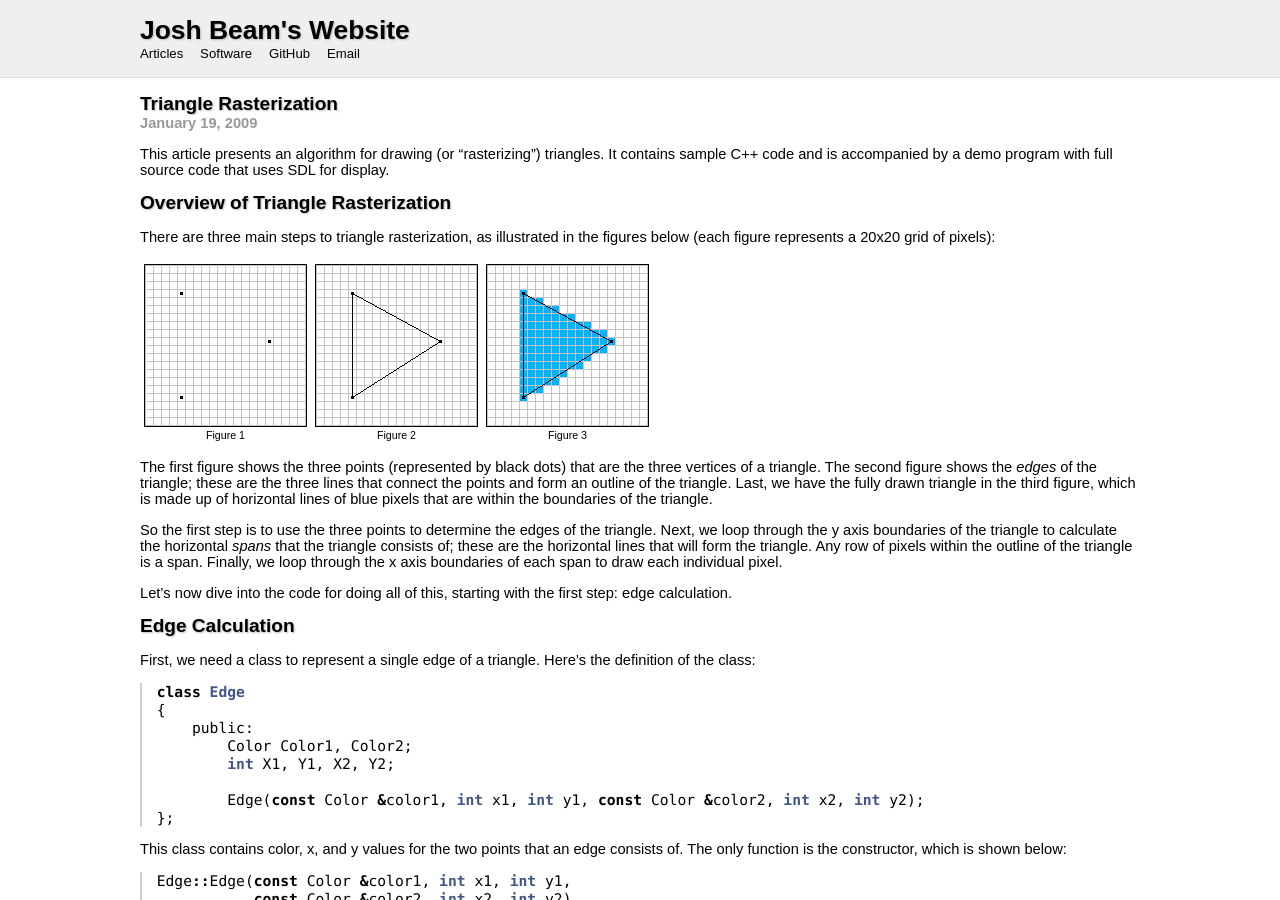
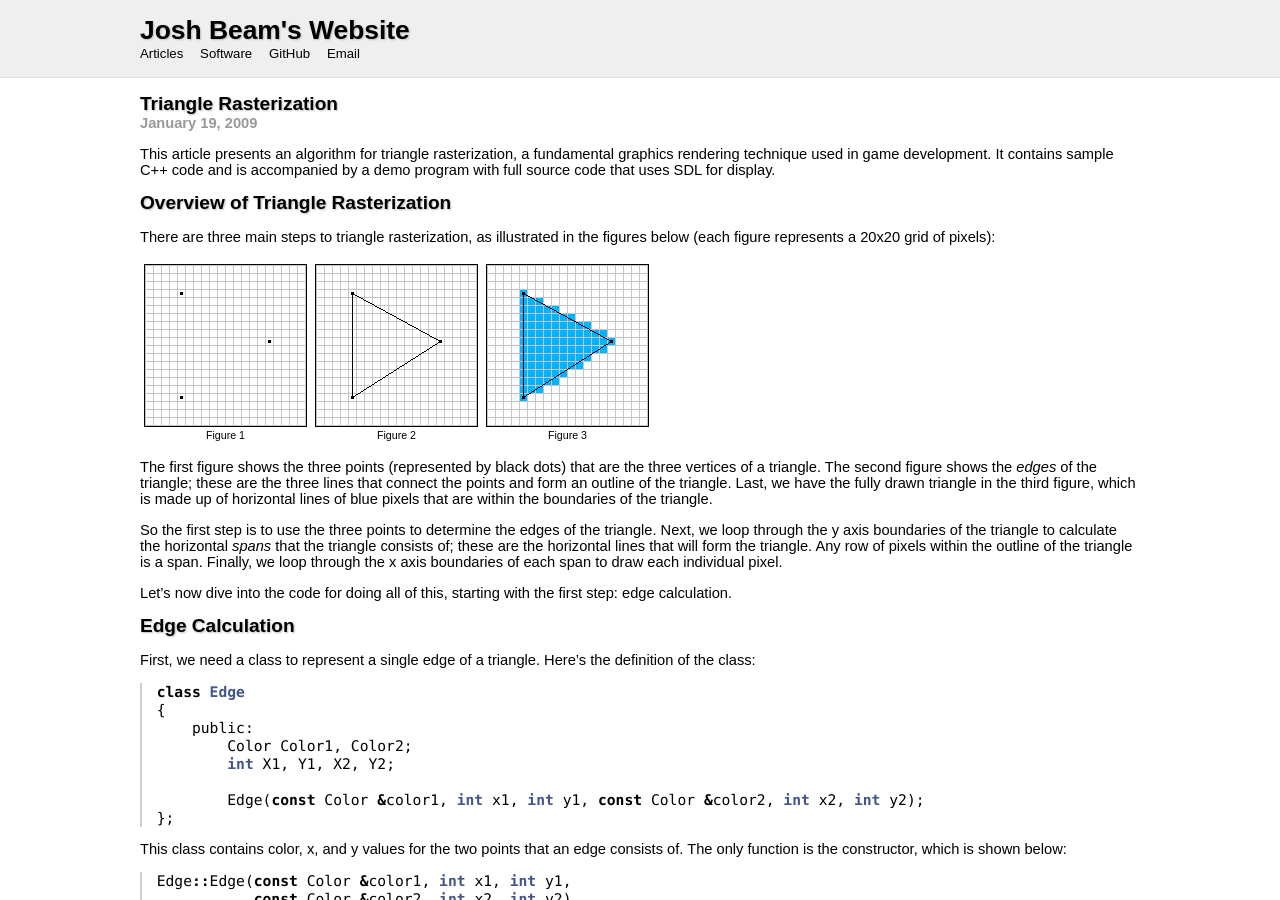
Before and after one commit to joshb/joshb.github.io, a Jekyll site: the page built from articles/triangle_rasterization/index.md, in a window 1280 px wide and 900 px high. Built offline with Jekyll 4.4.1, drawn with Linux system fonts in a browser that asks for light colours.

Commit message:
Update description for triangle rasterization article.

```diff
--- a/_layouts/post.html
+++ b/_layouts/post.html
@@ -13,7 +13,7 @@
   <meta property="og:title" content="Josh Beam's Website" />
   {% endif %}
   {% if page.description %}
-  <meta property="og:description" content="{{ page.description | strip_html }}" />
+  <meta property="og:description" content="{{ page.description | strip_html | escape }}" />
   {% endif %}
   {% if page.image %}
   <meta property="og:image" content="{{ site.url | append: page.url | append: page.image }}" />
--- a/articles/triangle_rasterization/index.md
+++ b/articles/triangle_rasterization/index.md
@@ -1,12 +1,12 @@
 ---
 layout: post
 title: "Triangle Rasterization"
-description: "This article presents an algorithm for rasterizing triangles. It contains sample C++ code."
+description: "This article presents an algorithm for triangle rasterization, a fundamental graphics rendering technique used in game development. It contains sample C++ code."
 image: "trianglerast.png"
 date: 2009-01-19
 ---
 
-This article presents an algorithm for drawing (or "rasterizing") triangles. It contains sample C++ code and is accompanied by a demo program with full source code that uses SDL for display.
+This article presents an algorithm for triangle rasterization, a fundamental graphics rendering technique used in game development. It contains sample C++ code and is accompanied by a demo program with full source code that uses SDL for display.
 
 ## Overview of Triangle Rasterization
 
```
